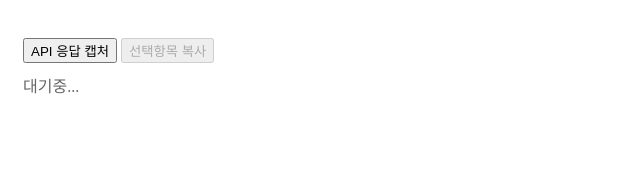
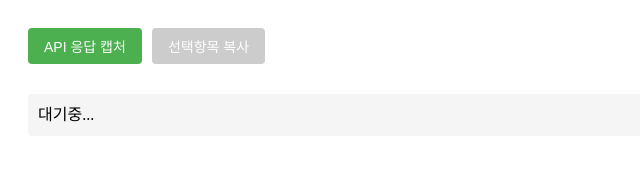
Before and after one commit to teawon/CommitExtractor, a website with bundled scripts: page public/base.html in a window 1280 px wide. Shown: the whole page, without its empty margins (0-640 px from the left). Built offline with nearby package versions, Linux system fonts and the light colour scheme.

Commit message:
style: 팝업 스타일 수정

```diff
--- a/public/base.html
+++ b/public/base.html
@@ -4,33 +4,85 @@
     <meta charset="UTF-8" />
     <title>Clipboard Test</title>
     <style>
-      body {
-        width: 300px;
-        min-height: 150px;
-        padding: 15px;
+      .container {
+        min-width: 500px;
+        padding: 20px;
       }
-      #messageList {
-        margin: 10px 0;
+
+      .button-container {
+        display: flex;
+        gap: 10px;
+        margin-bottom: 15px;
       }
+
+      .button {
+        padding: 8px 16px;
+        border: none;
+        border-radius: 4px;
+        background-color: #4caf50;
+        color: white;
+        cursor: pointer;
+        font-size: 14px;
+        transition: background-color 0.3s;
+      }
+
+      .button:hover {
+        background-color: #45a049;
+      }
+
+      .button:disabled {
+        background-color: #cccccc;
+        cursor: not-allowed;
+      }
+
+      .copy-button {
+        background-color: #2196f3;
+      }
+
+      .copy-button:hover {
+        background-color: #1976d2;
+      }
+
+      .message-list {
+        max-height: 400px;
+        overflow-y: auto;
+        margin-bottom: 15px;
+      }
+
       .message-item {
-        margin: 5px 0;
+        display: flex;
+        align-items: flex-start;
+        padding: 8px 0;
+        gap: 8px;
       }
-      #controls {
+
+      .message-item label {
+        flex: 1;
+        line-height: 1.4;
+        word-break: break-word;
+      }
+
+      .status {
+        padding: 10px;
+        background-color: #f5f5f5;
+        border-radius: 4px;
         margin-top: 15px;
-      }
-      #status {
-        margin-top: 10px;
-        color: #666;
+        word-break: break-word;
+        line-height: 1.4;
       }
     </style>
   </head>
   <body>
-    <div id="controls">
-      <button id="startButton">API 응답 캡처</button>
-      <button id="copyButton" disabled>선택항목 복사</button>
+    <div class="container">
+      <div class="button-container">
+        <button id="startButton" class="button">API 응답 캡처</button>
+        <button id="copyButton" class="button copy-button" disabled>
+          선택항목 복사
+        </button>
+      </div>
+      <div id="messageList" class="message-list"></div>
+      <div id="status" class="status">대기중...</div>
     </div>
-    <div id="messageList"></div>
-    <div id="status">대기중...</div>
     <script type="module" src="popup.js"></script>
   </body>
 </html>
```
